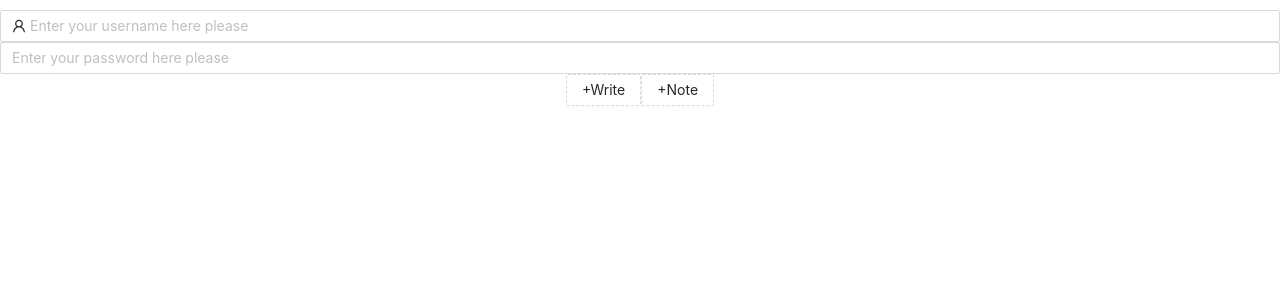
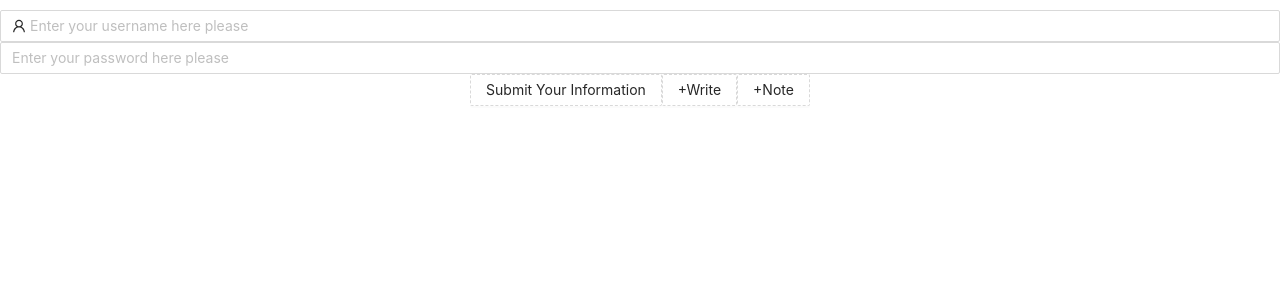
Before and after one commit to jieunyez/Al-bot-prototype, a React (Create React App) app in the folder frontend/: page / in a window 1280 px wide. Shown: the top 300 px of the page. Built offline with nearby package versions, Linux system fonts and the light colour scheme.

Commit message:
First auth attempt tweak
Co-Authored-By: Cliffe Gao <34017648+Cliffe97@users.noreply.github.com>
Co-Authored-By: wxchit-95 <71529878+wxchit-95@users.noreply.github.com>

```diff
--- a/frontend/src/App.js
+++ b/frontend/src/App.js
@@ -60,6 +60,7 @@ function App() {
       <Input
       placeholder="Enter your password here please"
       />
+      <Button type="dashed" onClick={() => handleAddWrite()}>Submit Your Information</Button>
         <Button type="dashed" onClick={() => handleAddWrite()}>+Write</Button>
         <Button type= "dashed" onClick={() => handleAddNote()}>+Note</Button>
     </Affix>
```
